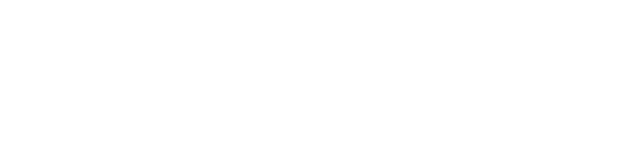
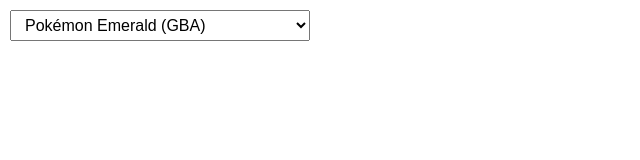
Before and after one commit to TheJSquid/Pokemon-Emerald-For-Hosting, a plain HTML site: page index.html in a window 1280 px wide. Shown: the whole page, without its empty margins (0-640 px from the left). Drawn offline with Linux system fonts and the light colour scheme.

Commit message:
Update index.html

```diff
--- a/index.html
+++ b/index.html
@@ -2,23 +2,96 @@
 <html lang="en">
 <head>
   <meta charset="UTF-8" />
-  <title>Play Pokémon Emerald</title>
+  <title>Multi-Game Emulator</title>
   <style>
-    body, html { margin: 0; padding: 0; height: 100%; }
-    #game { width: 100%; height: 100vh; }
+    body, html {
+      margin: 0; padding: 0; height: 100%;
+      display: flex; flex-direction: column;
+    }
+    #gameSelect {
+      margin: 10px;
+      font-size: 16px;
+      padding: 5px 10px;
+      max-width: 300px;
+    }
+    #game {
+      flex-grow: 1;
+      width: 100%;
+      height: 100vh;
+    }
   </style>
 </head>
 <body>
+  <select id="gameSelect" aria-label="Select a game">
+    <option value="emerald">Pokémon Emerald (GBA)</option>
+    <option value="mariokart">Mario Kart DS (NDS)</option>
+  </select>
+
   <div id="game"></div>
 
   <script>
-    window.EJS_player = "#game";
-    window.EJS_core = "gba";
-    window.EJS_gameUrl = "pokemon.gba"; // or "roms/pokemon.gba"
-    window.EJS_pathtodata = "https://cdn.emulatorjs.org/stable/data/";
-    window.EJS_startOnLoaded = true;
+    const games = {
+      emerald: {
+        core: "gba",
+        url: "https://raw.githubusercontent.com/TheJSquid/Pokemon-Emerald-For-Hosting/main/pokemon.gba"
+      },
+      mariokart: {
+        core: "nds",
+        url: "https://drive.google.com/uc?export=download&id=1axH_xzV6gg4HnvEjotJ-3JLgtQ21QjrF"
+      }
+    };
+
+    const select = document.getElementById('gameSelect');
+
+    // Read URL param ?game=xxx or default to emerald
+    const params = new URLSearchParams(window.location.search);
+    let selectedGame = params.get('game') || 'emerald';
+
+    select.value = selectedGame;
+
+    function loadGame(gameKey) {
+      const game = games[gameKey];
+      if (!game) {
+        alert("Game not found!");
+        return;
+      }
+
+      // Clear the game container
+      const gameDiv = document.getElementById('game');
+      gameDiv.innerHTML = '';
+
+      // Remove old emulator script if exists
+      const oldScript = document.querySelector('script[data-emulator]');
+      if (oldScript) oldScript.remove();
+
+      // Set global EmulatorJS config variables
+      window.EJS_player = "#game";
+      window.EJS_core = game.core;
+      window.EJS_gameUrl = game.url;
+      window.EJS_pathtodata = "https://cdn.emulatorjs.org/stable/data/";
+      window.EJS_startOnLoaded = true;
+
+      // Load EmulatorJS loader script
+      const script = document.createElement('script');
+      script.src = "https://cdn.emulatorjs.org/stable/data/loader.js";
+      script.setAttribute('data-emulator', 'true');
+      document.body.appendChild(script);
+    }
+
+    // On dropdown change, update URL and load game
+    select.addEventListener('change', () => {
+      selectedGame = select.value;
+
+      // Update URL without reload
+      const newUrl = new URL(window.location);
+      newUrl.searchParams.set('game', selectedGame);
+      window.history.replaceState(null, '', newUrl);
+
+      loadGame(selectedGame);
+    });
+
+    // Load the initial game on page load
+    loadGame(selectedGame);
   </script>
-
-  <script src="https://cdn.emulatorjs.org/stable/data/loader.js"></script>
 </body>
 </html>
```
